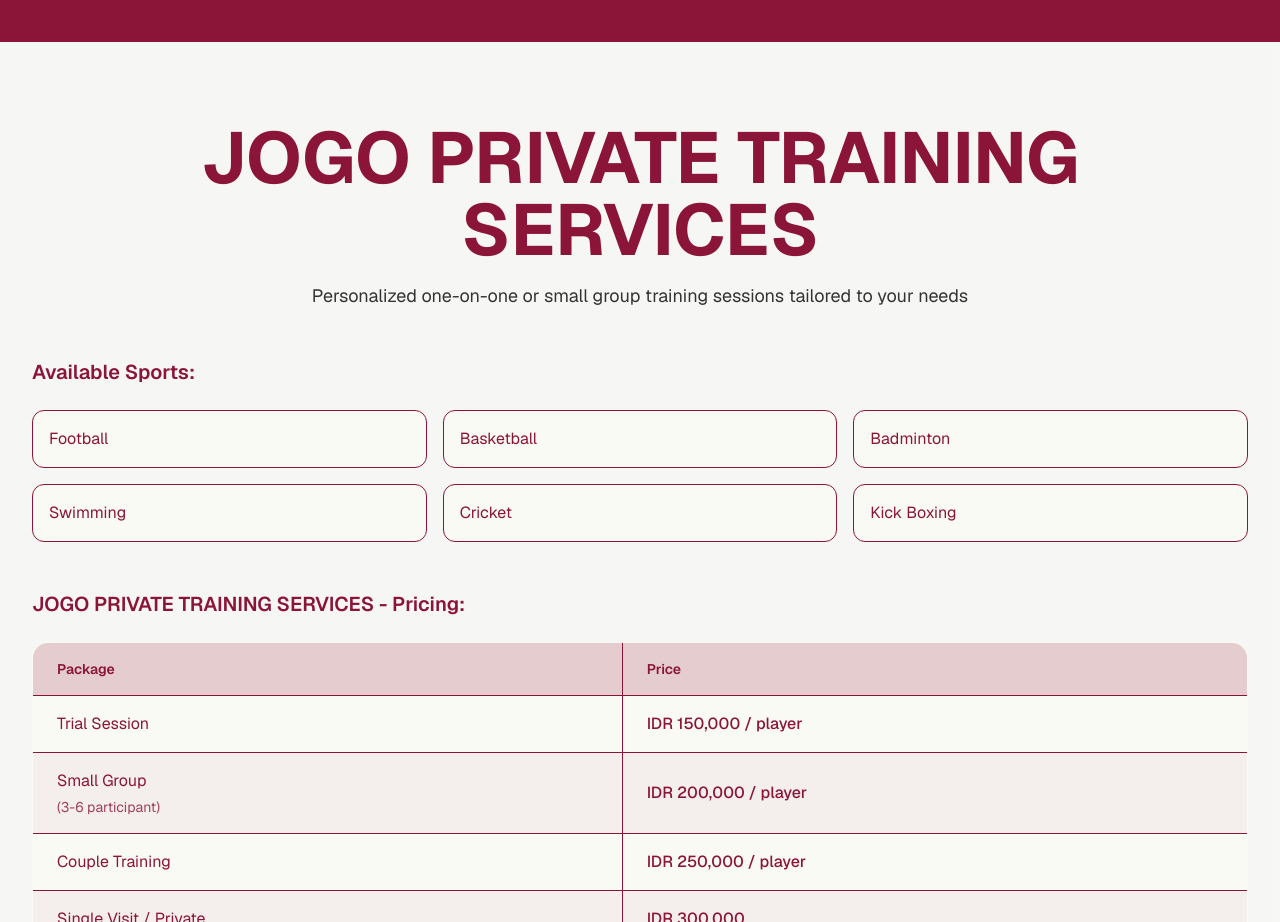
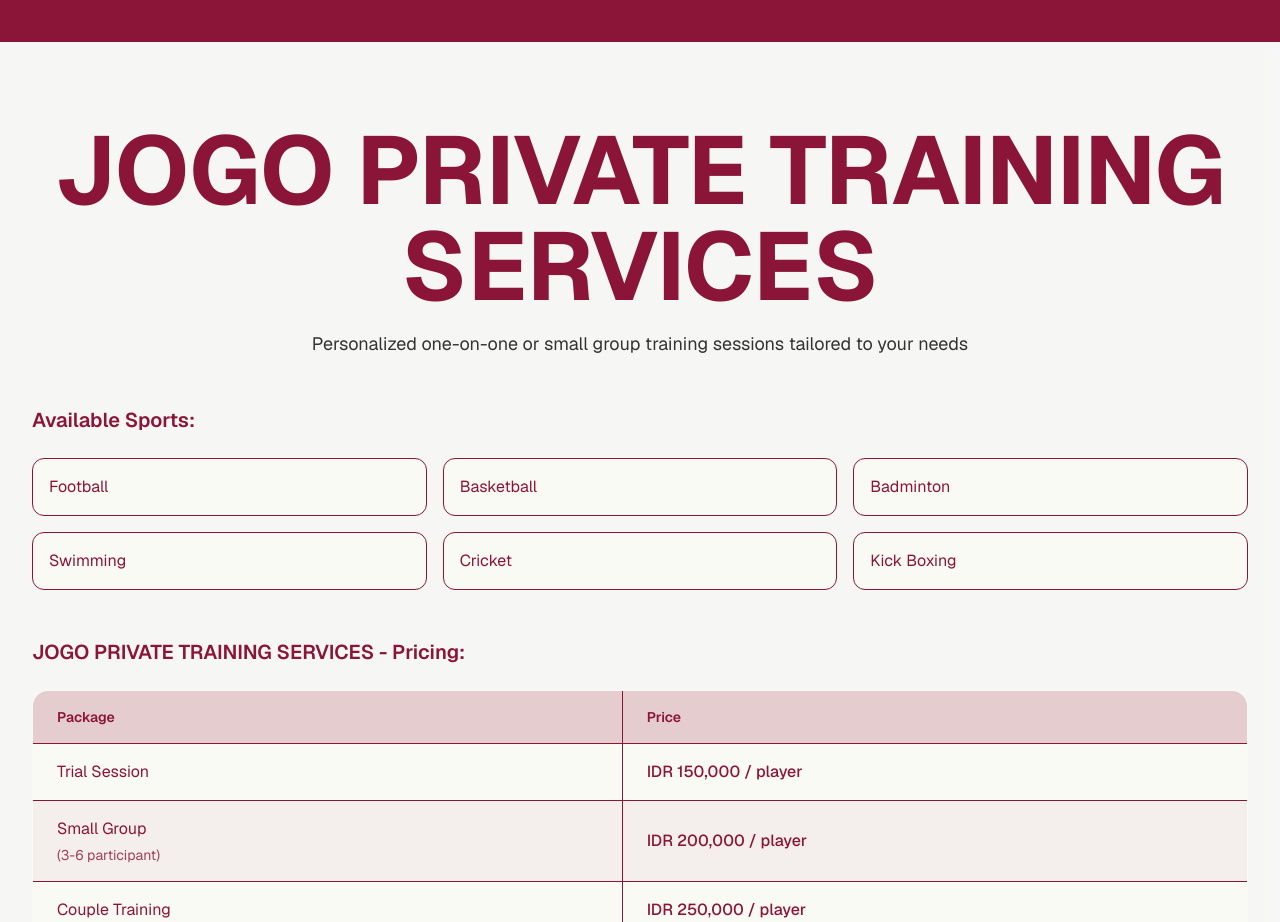
Before and after one commit to DrRhea/badailautasmara-web, a Next.js app: page / in a window 1280 px wide. Shown: the part 3000-3922 px from the top of the page. Built offline with nearby package versions, Linux system fonts and the light colour scheme.

Commit message:
Perbesar ukuran font JOGO PRIVATE TRAINING SERVICES lebih besar lagi

```diff
--- a/src/components/JOGOSection.tsx
+++ b/src/components/JOGOSection.tsx
@@ -31,7 +31,7 @@
           transition={{ duration: 0.6 }}
           className="text-center mb-12"
         >
-          <h2 className="text-4xl sm:text-5xl md:text-6xl lg:text-7xl font-bold mb-4" style={{ color: '#8B1538' }}>
+          <h2 className="text-5xl sm:text-6xl md:text-7xl lg:text-8xl font-bold mb-4" style={{ color: '#8B1538' }}>
             JOGO PRIVATE TRAINING SERVICES
           </h2>
           <p className="text-lg max-w-2xl mx-auto" style={{ color: '#333333' }}>
```
